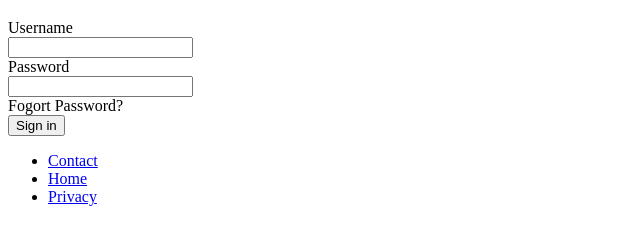
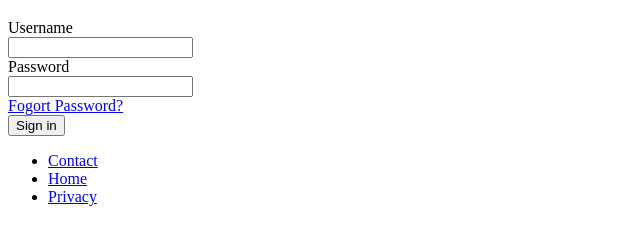
Before and after one commit to ntet2001/Bushtesujets, a plain HTML site: page accueil/index.html in a window 1280 px wide. Shown: the part 61-306 px from the top of the page, without its empty margins (0-640 px from the left). Drawn offline with Linux system fonts and the light colour scheme.

Commit message:
modification on the file index.html of accueil

```diff
--- a/acceuil/index.html
+++ b/accueil/index.html
@@ -25,7 +25,7 @@
                 <input type="text" name="user" id="user"><br>
                 <label for="password">Password</label><br>
                 <input type="password" name="password" id="password"><br>
-                <span>Fogort Password?</span><br>
+                <span><a href="#">Fogort Password?</a></span><br>
                 <button type="submit" name="envoyer" class="envoyer">Sign in</button>
             </form>
         </div>
```
Also changed, not shown: accueil/index.css (added).
